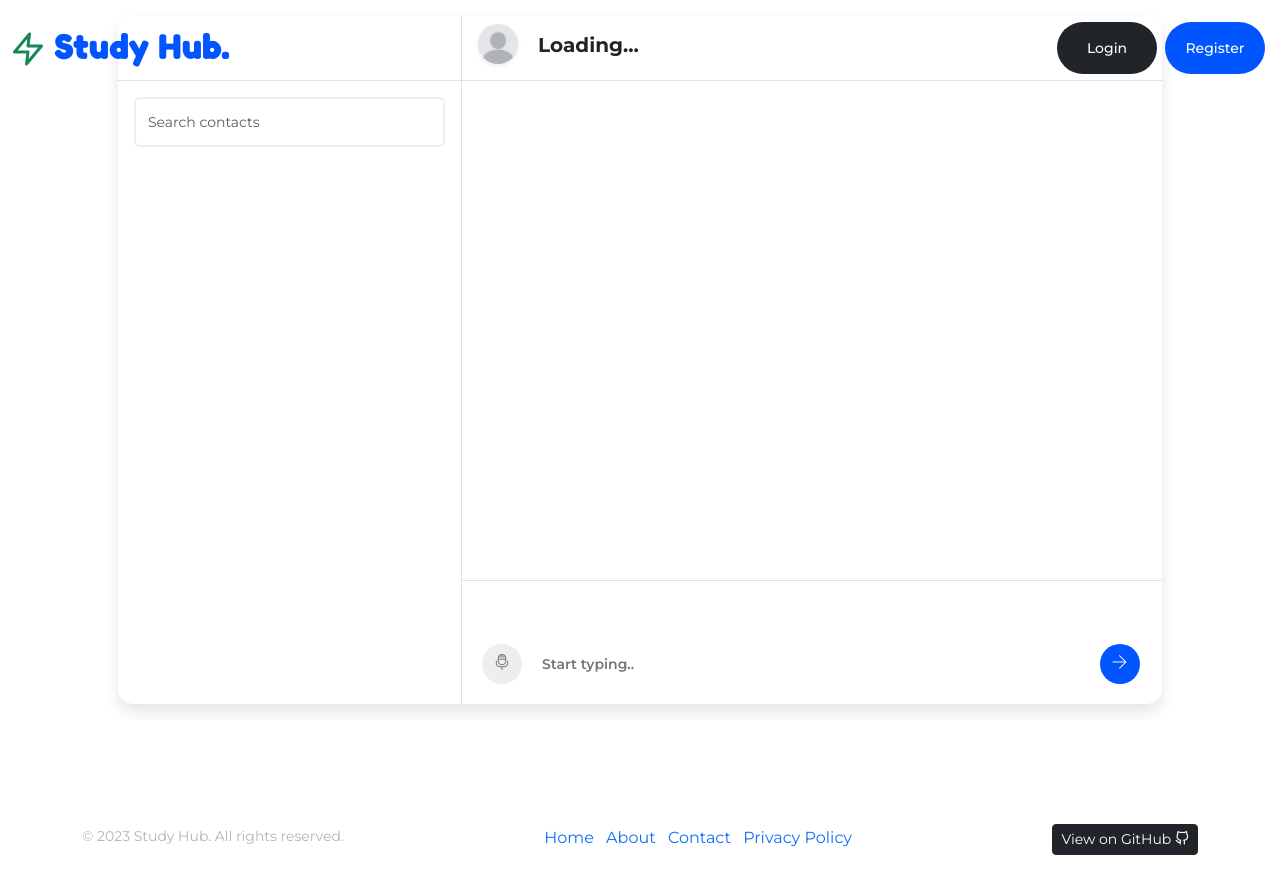
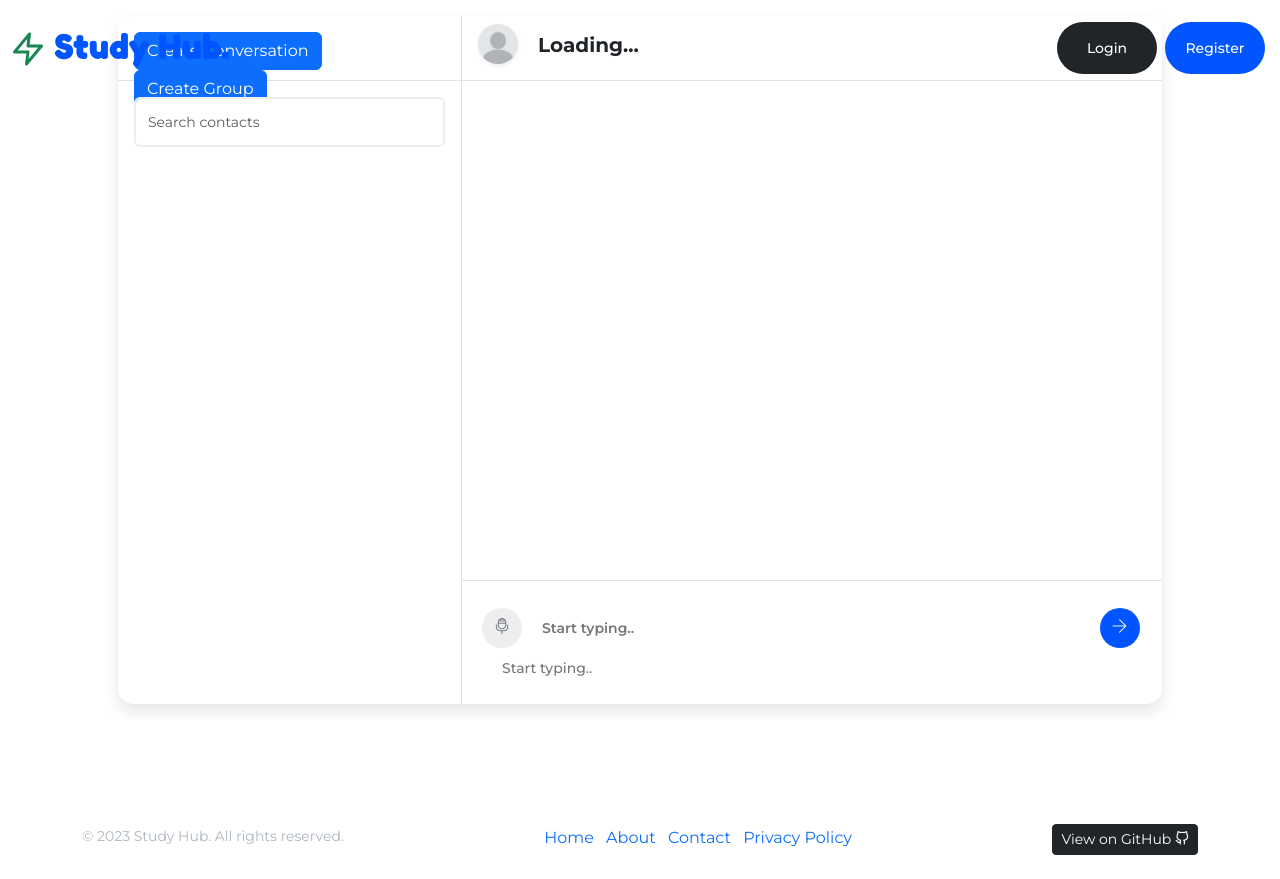
Before and after one commit to TheTrustyPwo/StudyHub, a Flask app: template app/templates/messages.html in a window 1280 px wide. Run offline with Flask 3, Linux system fonts and the light colour scheme; the template is opened without the code that fills it, so the values that code supplies are empty; some libraries are stand-ins or nearby versions.

Commit message:
non working code

```diff
--- a/app/static/js/messages.js
+++ b/app/static/js/messages.js
@@ -21,6 +21,95 @@ $(document).ready(async function () {
         console.log(conversation);
         await conversation.loadHistory();
         displayConversation(conversation);
+    }
+
+    const search1 = document.getElementById("search-input1");
+    const result1 = document.getElementById("searchResults1");
+
+    search1.addEventListener("input", async function () {
+        let limit = 0
+        let request = await User.search(search1.value);
+        let results = []
+        if (request === []) { return }
+        result1.innerHTML = '';
+
+        request.forEach((ele, i) => {
+            let out = document.createElement("div");
+            out.innerHTML += `<div class="list-group-item list-group-item-action card w-100 shadow-xss border-0 rounded-0 px-4 py-0">
+                            <div class="card-header d-flex justify-content-between align-items-center">
+                                <button aria-label="Close" class="close" type="button">
+                                    <span aria-hidden="true">&times;</span>
+                                </button>
+                                <div class="card-body p-0 d-flex">
+                                    <figure class="avatar me-3"><img alt="avater" class="shadow-sm rounded-circle w25"
+                                                                     src=${request[i].pfp}></figure>
+                                    <h3 class="fw-600 text-grey-900 font-xsss lh-28">${request[i].username}</h3>
+                                </div>
+                            </div>
+                        </div>`;
+            out.addEventListener("click", async () => {
+                await Conversation.createPrivate(ele.id)
+            });
+            results.push(out);
+        });
+
+        results.forEach(ele => { result1.appendChild(ele); });
+    });
+
+    const search2 = document.getElementById("search-input2");
+    const result2 = document.getElementById("searchResults2");
+    let selectedUsers = []
+    search2.addEventListener("input", async function () {
+        let limit = 0
+        let request = await User.search(search2.value);
+        let results = []
+        if (request === []) { return }
+        result2.innerHTML = '';
+
+        request.forEach((ele, i) => {
+            let out = document.createElement("div");
+            out.innerHTML += `<div class="list-group-item list-group-item-action card w-100 shadow-xss border-0 rounded-0 px-4 py-0">
+                            <div class="card-header d-flex justify-content-between align-items-center">
+                                <button aria-label="Close" class="close" type="button">
+                                    <span aria-hidden="true">&times;</span>
+                                </button>
+                                <div class="card-body p-0 d-flex">
+                                    <figure class="avatar me-3"><img alt="avater" class="shadow-sm rounded-circle w25"
+                                                                     src=${request[i].pfp}></figure>
+                                    <h3 class="fw-600 text-grey-900 font-xsss lh-28">${request[i].username}</h3>
+                                </div>
+                            </div>
+                        </div>`;
+            out.addEventListener("click", async () => {
+                putElementsInsideTextBoxForUserToSee()
+                selectedUsers.push(ele);
+            });
+            results.push(out);
+        });
+
+        results.forEach(ele => { result2.appendChild(ele); });
+    });
+
+    function putElementsInsideTextBoxForUserToSee() {
+        document.getElementById("result").forEach((ele1, i) => {
+            selectedUsers.forEach((ele2, i) => {
+                if (ele1 === ele2) {
+                    return
+                }
+            })
+        })
+        selectedUsers.forEach(ele => document.getElementById("result123").innerHTML += `<div class="list-group-item list-group-item-action card w-100 shadow-xss border-0 rounded-0 px-4 py-0">
+                            <div class="card-header d-flex justify-content-between align-items-center">
+                                <button aria-label="Close" class="close" type="button">
+                                    <span aria-hidden="true">&times;</span>
+                                </button>
+                                <div class="card-body p-0 d-flex">
+                                    <figure class="avatar me-3"><img alt="avater" class="shadow-sm rounded-circle w25"
+                                                                     src=${ele.pfp}></figure>
+                                    <h3 class="fw-600 text-grey-900 font-xsss lh-28">${ele.username}</h3>
+                                </div>
+                            </div>
+                        </div>`);
     }
 
     /**
--- a/app/static/js/models/user.js
+++ b/app/static/js/models/user.js
@@ -95,6 +95,17 @@ class User {
             return [];
         }
     }
+
+    static async search(query) {
+        try {
+            const response = await fetch(`/api/v1/users/search/${encodeURIComponent(query)}`);
+            const postData = await response.json();
+            return await Promise.all(postData.map(async post => await User.fromJson(post)));
+        } catch (error) {
+            console.error(`Could not search for posts`);
+            return [];
+        }
+    }
 }
 
 export default User;
--- a/app/templates/messages.html
+++ b/app/templates/messages.html
@@ -5,7 +5,83 @@
             <div class="row h-100">
                 <div class="col-lg-4 col-md-5 col-12 sidebar pe-0 border-end">
                     <div class="sidebar-header text-white p-3 h65 border-bottom">
-                        <h4 class="mb-0">Contacts</h4>
+                        <button class="btn btn-primary" data-bs-target="#c-create" data-bs-toggle="modal"
+                                id="create-conversation">
+                            Create Conversation
+                        </button>
+                        <button class="btn btn-primary" data-bs-target="#g-create" data-bs-toggle="modal"
+                                id="group-conversation">
+                            Create Group
+                        </button>
+                    </div>
+
+                    <div aria-hidden="true" aria-labelledby="conversation-create" class="modal fade" id="c-create"
+                         tabindex="-1">
+                        <div class="modal-dialog modal-dialog-centered">
+                            <div class="modal-content">
+                                <div class="modal-header">
+                                    <h5 class="modal-title" id="conversation-create">Add User</h5>
+                                    <button aria-label="Close" class="btn-close" data-bs-dismiss="modal"
+                                            type="button"></button>
+                                </div>
+                                <div class="modal-body">
+                                    <form class="float-left header-search ms-3">
+                                        <div class="form-group mb-0 icon-input">
+                                            <input class="bg-grey border-0 lh-32 pt-2 pb-2 ps-5 pe-3 font-xsss fw-600 rounded-xl w350 theme-dark-bg"
+                                                   id="search-input1" placeholder="Start typing to search.."
+                                                   type="text">
+                                            <div class="list-group top-100 position-absolute w-100 rounded-xl border-1"
+                                                 id="searchResults1">
+                                                <!-- Search results will be displayed here -->
+                                    </div>
+
+                                        </div>
+                                    </form>
+                                    <br>
+                                    <br>
+                                    <br>
+
+                                </div>
+                                <div class="modal-footer">
+                                    <button class="btn btn-secondary" data-bs-dismiss="modal" type="button">Ok</button>
+                                </div>
+                            </div>
+                        </div>
+                    </div>
+
+                    <div aria-hidden="true" aria-labelledby="group-create" class="modal fade" id="g-create"
+                         tabindex="-1">
+                        <div class="modal-dialog modal-dialog-centered">
+                            <div class="modal-content">
+                                <div class="modal-header">
+                                    <h5 class="modal-title" id="group-create">Add Users</h5>
+                                    <button aria-label="Close" class="btn-close" data-bs-dismiss="modal"
+                                            type="button"></button>
+                                </div>
+                                <div class="modal-body">
+                                    <form action="#" class="float-left header-search ms-3">
+                                        <div class="form-group mb-0 icon-input">
+                                            <input class="bg-grey border-0 lh-32 pt-2 pb-2 ps-5 pe-3 font-xsss fw-600 rounded-xl w350 theme-dark-bg"
+                                                   id="search-input2" placeholder="Start typing to search.."
+                                                   type="text">
+                                            <div class="list-group top-100 position-absolute w-100 rounded-xl border-1"
+                                                 id="searchResults2">
+                                                <!-- Search results will be displayed here -->
+                                            </div>
+                                        </div>
+                                    </form>
+                                    <br>
+                                    <br>
+                                    <br>
+                                    <div id="result123">
+
+                                    </div>
+                                </div>
+                                <div class="modal-footer">
+                                    <button class="btn btn-secondary" data-bs-dismiss="modal" type="button">Ok</button>
+                                </div>
+                            </div>
+                        </div>
                     </div>
                     <div id="conversations" class="contacts-list p-3">
                         <input type="text" class="form-control mb-3" placeholder="Search contacts">
@@ -28,6 +104,9 @@
                         <div class="chat-form">
                             <button class="bg-grey float-left"><i class="ti-microphone text-grey-600"></i></button>
                             <div class="form-group text-grey-600 fw-600"><input id="message" class="text-grey-600 fw-600" type="text" placeholder="Start typing.."></div>
+                            <div class="form-group">
+                                <input id="message" type="text" placeholder="Start typing..">
+                            </div>
                             <button id="message-button" class="bg-current"><i class="ti-arrow-right text-white"></i></button>
                         </div>
                     </div>
```
